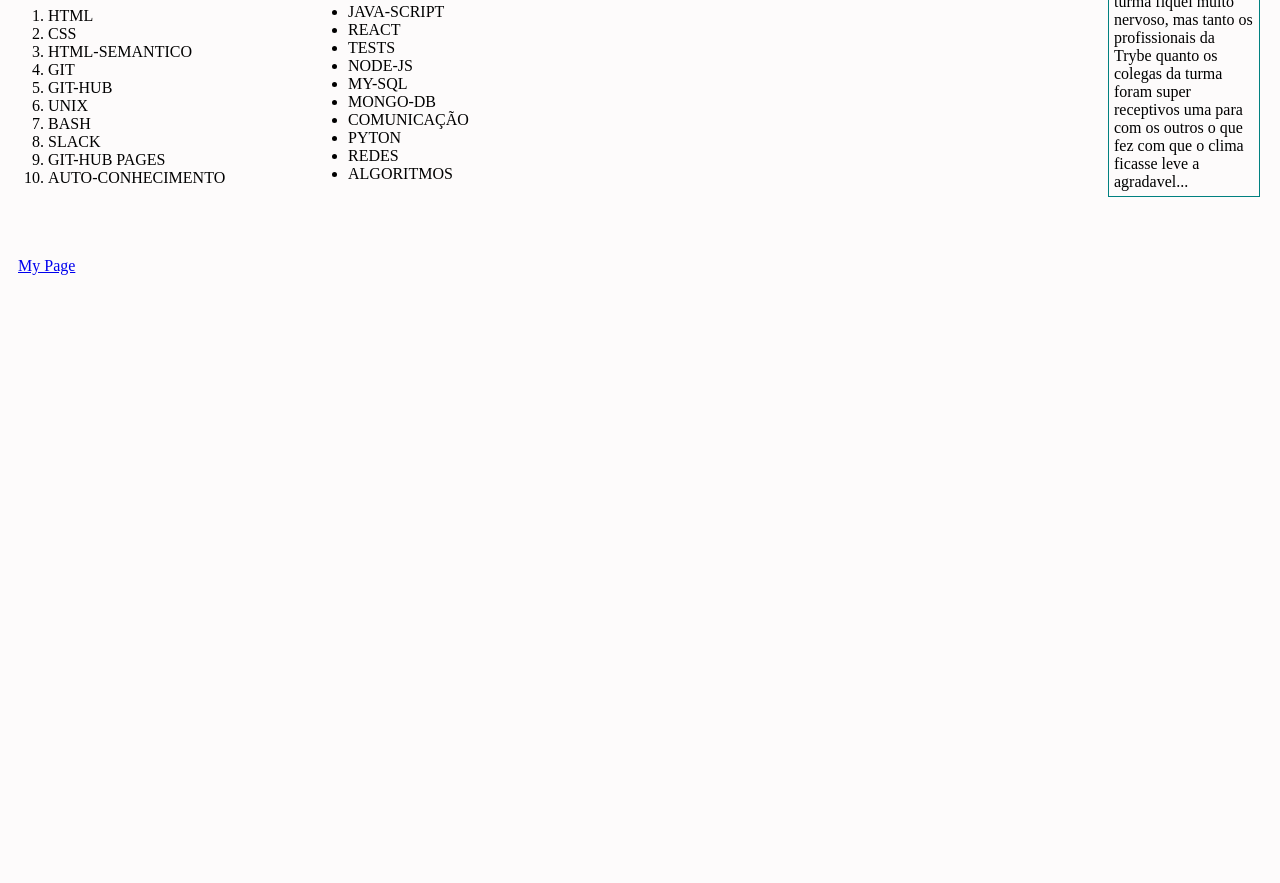
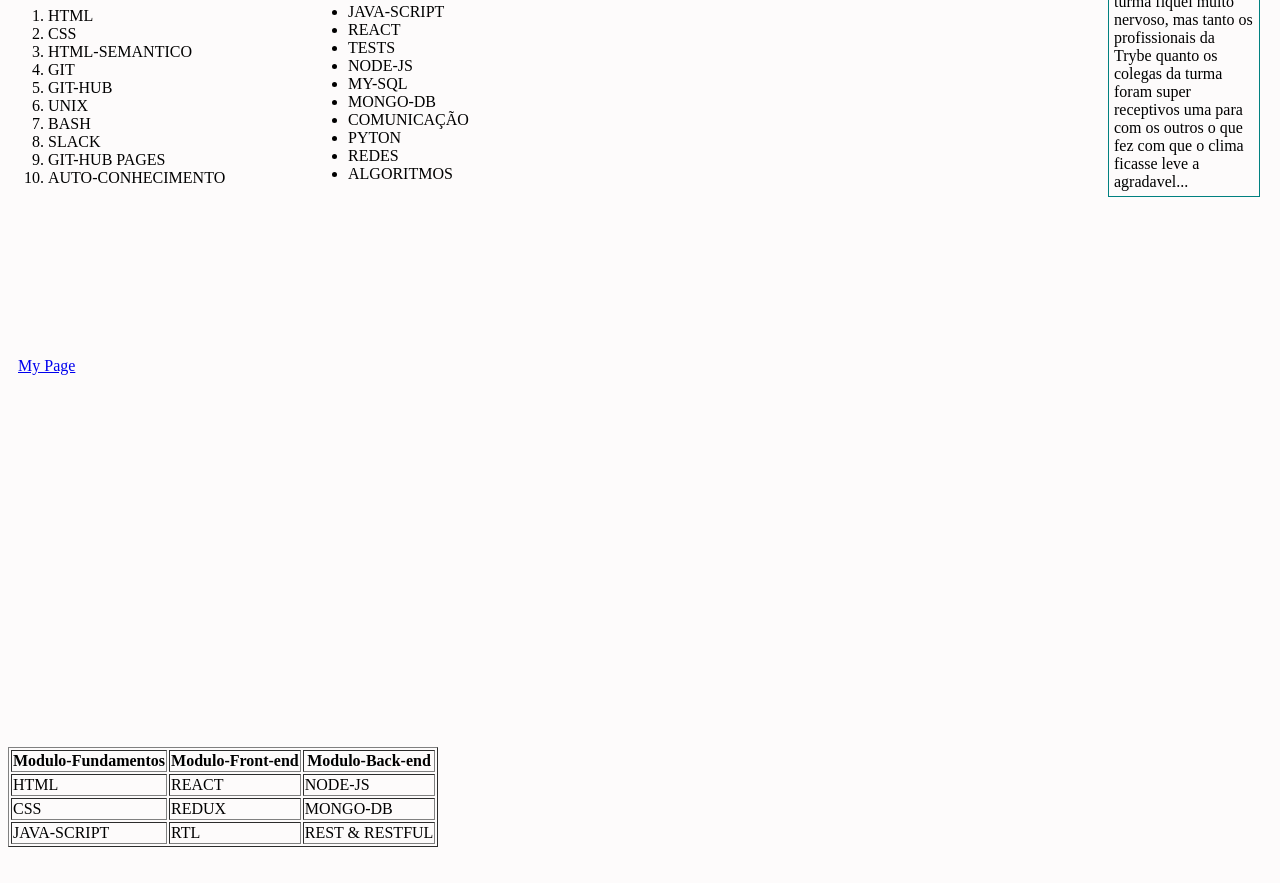
Before and after one commit to SCALAMBRINESOUZA/sharedProjects, a website: page project-lessons-learned/index.html in a window 1280 px wide. Shown: the part 289-1172 px from the top of the page. Before the commit the page ends 1074 px from the top, so only its background shows below. Drawn offline with Linux system fonts and the light colour scheme.

Commit message:
create table

```diff
--- a/project-lessons-learned/index.html
+++ b/project-lessons-learned/index.html
@@ -59,6 +59,30 @@
             </p>
         </aside>
       </section>
+      <section>
+        <table border="1">
+          <tr>
+            <th>Modulo-Fundamentos</th>
+            <th>Modulo-Front-end</th>
+            <th>Modulo-Back-end</th>
+          </tr>
+          <tr>
+            <td>HTML</td>
+            <Td>REACT</Td>
+            <Td>NODE-JS</Td>
+          </tr>
+          <tr>
+            <td>CSS</td>
+            <Td>REDUX</Td>
+            <Td>MONGO-DB</Td>
+          </tr>
+          <tr>
+            <td>JAVA-SCRIPT</td>
+            <Td>RTL</Td>
+            <Td>REST & RESTFUL</Td>
+          </tr>
+        </table>
+      </section>
     </main>
     <footer id="rodape">
       <a target="_blank" href="https://scalambrinesouza.github.io/">My Page</a>
```
